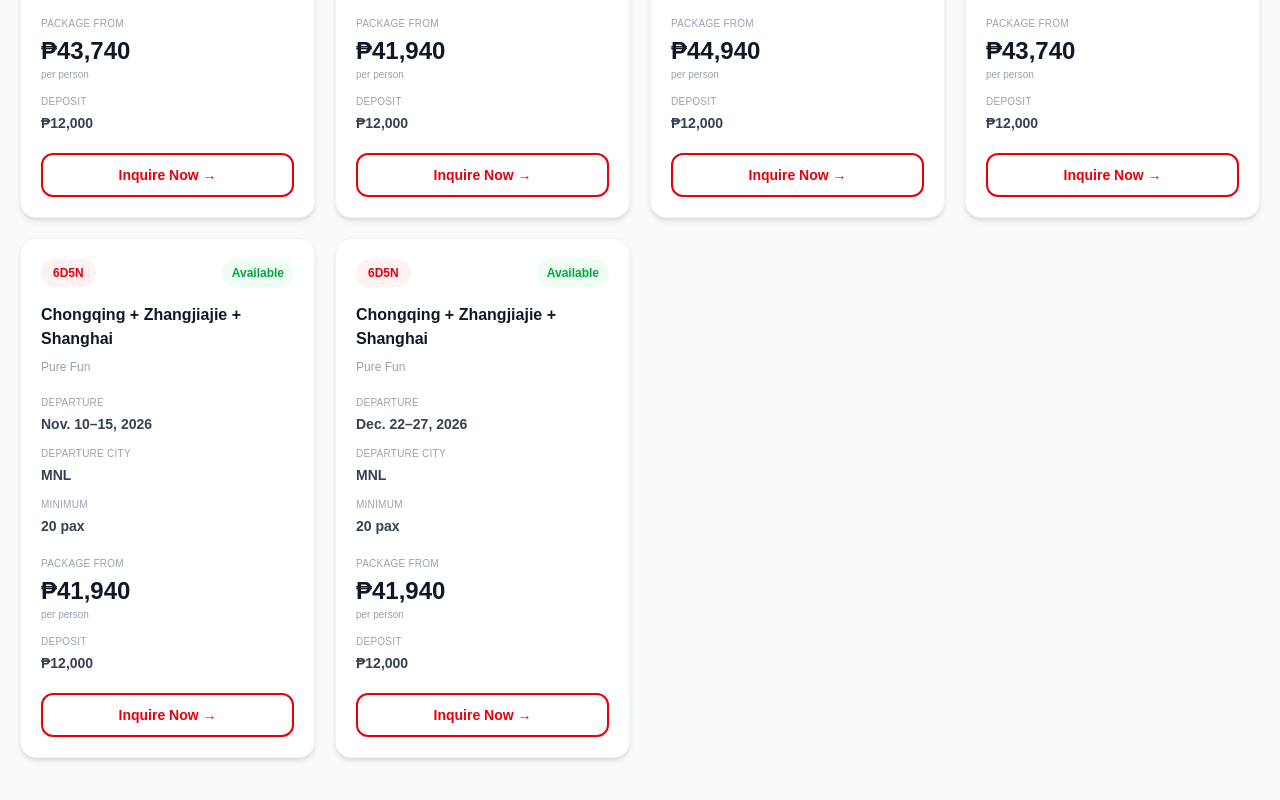
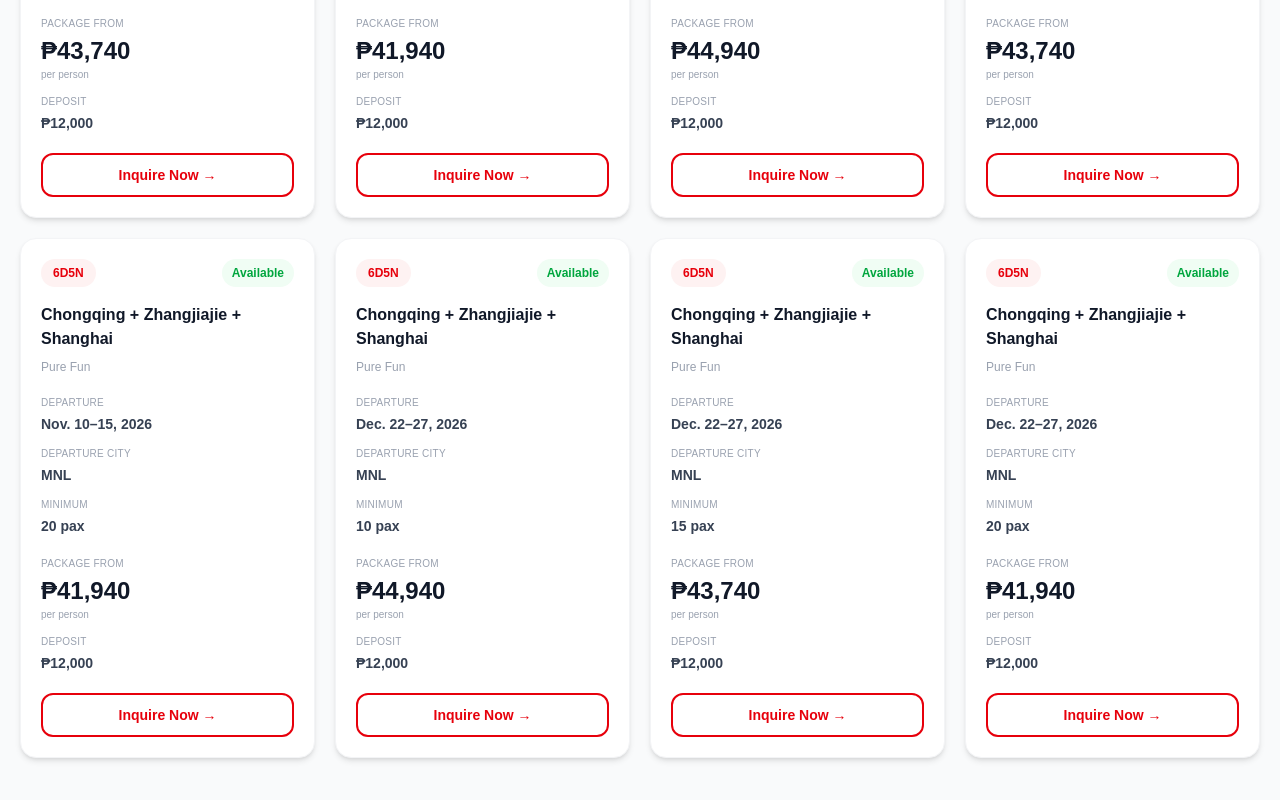
Before and after one commit to chingutravelandtours/chingu-website, a Next.js app: page /china-tours in a window 1280 px wide. Shown: the part 1547-2347 px from the top of the page. Built offline with nearby package versions, Linux system fonts and the light colour scheme.

Commit message:
Update page.tsx

```diff
--- a/app/china-tours/page.tsx
+++ b/app/china-tours/page.tsx
@@ -159,6 +159,28 @@ const packages: Package[] = [
     city: "MNL",
     price: 699 * USD_TO_PHP,
     minimum: 20,
+    deposit: 200 * USD_TO_PHP,
+  },
+
+   {
+    title: "Chongqing + Zhangjiajie + Shanghai",
+    subtitle: "Pure Fun",
+    duration: "6D5N",
+    dates: "Dec. 22–27, 2026",
+    city: "MNL",
+    price: 749 * USD_TO_PHP,
+    minimum: 10,
+    deposit: 200 * USD_TO_PHP,
+  },
+
+   {
+    title: "Chongqing + Zhangjiajie + Shanghai",
+    subtitle: "Pure Fun",
+    duration: "6D5N",
+    dates: "Dec. 22–27, 2026",
+    city: "MNL",
+    price: 729 * USD_TO_PHP,
+    minimum: 15,
     deposit: 200 * USD_TO_PHP,
   },
 
```
